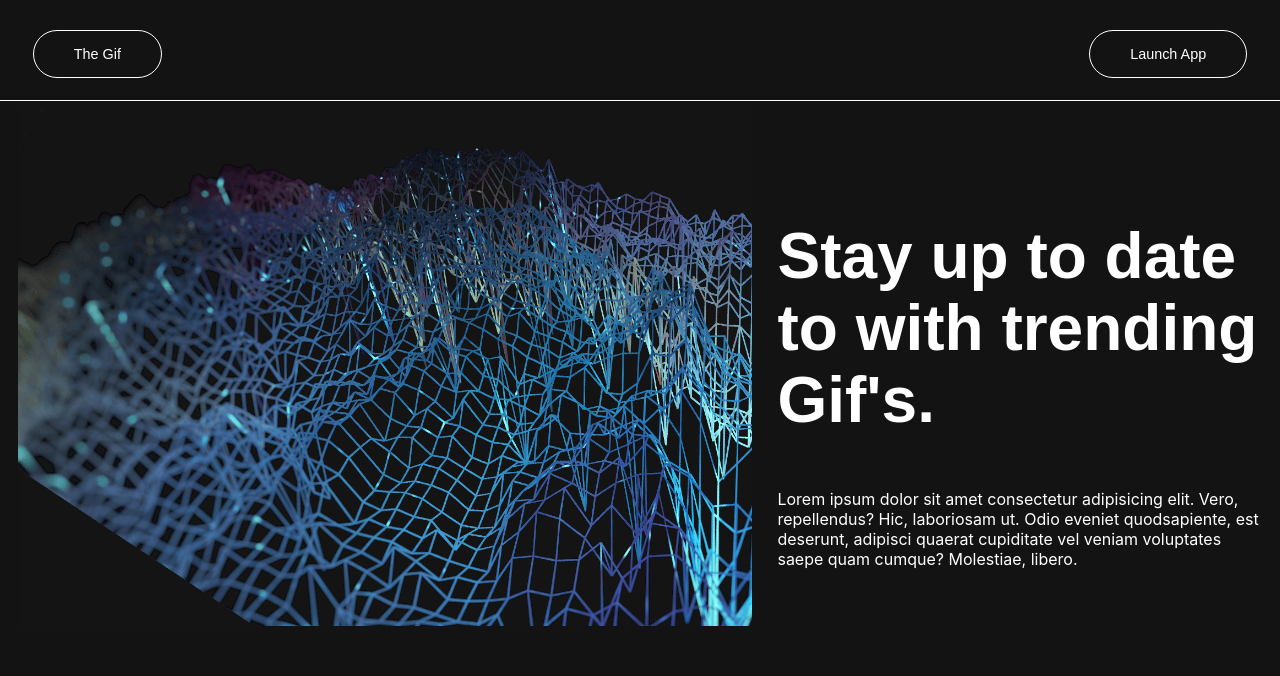
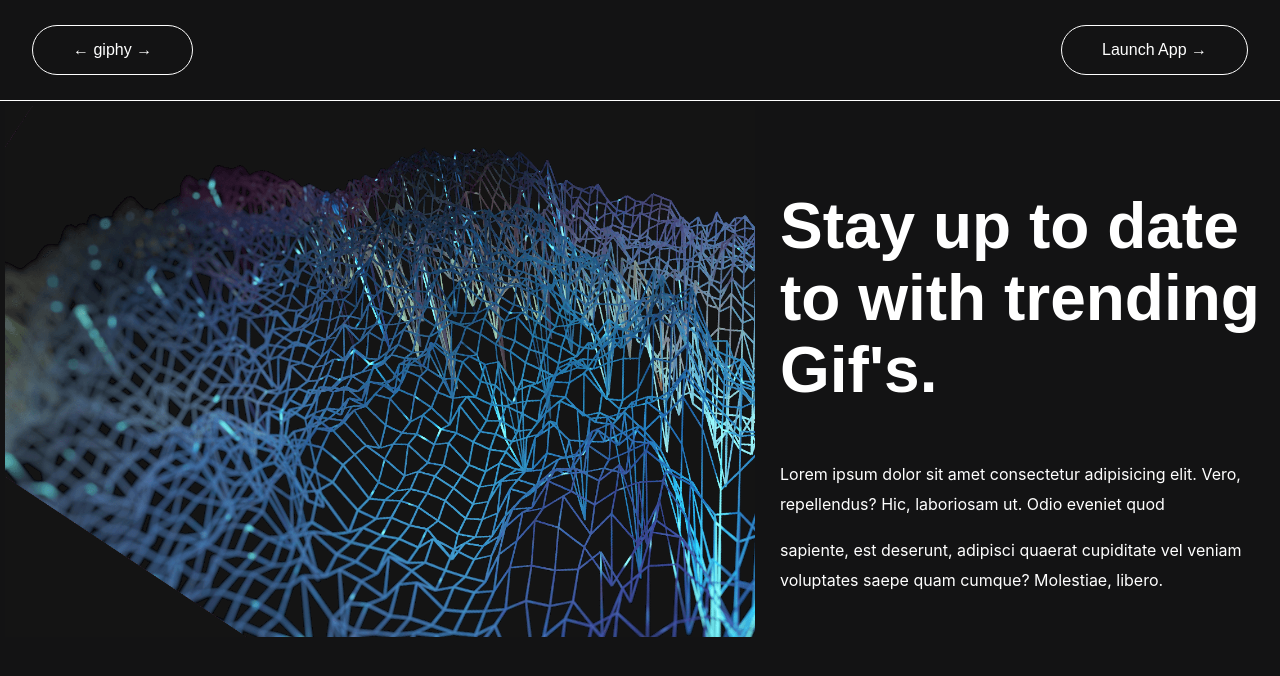
Before and after one commit to keilmart/react-giphy, a React (Create React App) app: page / in a window 1280 px wide. Shown: the top 676 px of the page. Built offline with nearby package versions, Linux system fonts and the light colour scheme.

Commit message:
slight tweaks

```diff
--- a/src/App.css
+++ b/src/App.css
@@ -1,42 +1,65 @@
-.App-header {
-  background-color: #282c34;
-  min-height: 100vh;
+body {
+  background: #131314;
+}
+
+img {
+  padding: 5px;
+}
+
+span {
+  line-height: 30px;
+  color: #FFFFFF;
+  padding-bottom: 20px;
+}
+
+h1 {
+  font-family: 'Archivo', sans-serif;
+  color: #FFFFFF;
+  font-size: 64px;
+  font-weight: bold;
+  line-height: 72px;
+}
+
+h2 {
+  font-family: 'Archivo', sans-serif;
+  color: #FFFFFF;
+  font-size: 50px;
+  font-weight: bold;
+}
+
+h4 {
+  color: black;
+  width: 100%;
+  text-align: center;
+}
+
+.wrapper {
+    width: 95%;
+    margin: 0 auto;
+}
+
+.flexContent {
   display: flex;
-  flex-direction: column;
   align-items: center;
   justify-content: center;
-  font-size: calc(10px + 2vmin);
-  color: white;
+  flex-wrap: wrap;
 }
 
-.loadScreen {
-  display: flex;
-  justify-content: center;
-  align-items: center;
-  height: 100vh;
-  width: 100vw;
-  background-color: #1d1e3a;
-}
-
-button {
+.inputClass {
   text-align: center;
-  font-size: .9rem;
+  font-size: 1rem;
   padding: 15px 40px;
   border-radius: 25px;
-  margin: 30px 20px;
+  /* margin: 30px 20px; */
   border: 1.5px solid #FFFFFF;
   background: #131314;
   color: #FFFFFF;
 }
 
-.wrapper {
-    width: 98%;
-    margin: 0 auto;
-}
-
-.flexContent {
-  display: flex;
-  justify-content: space-between;
+.inputClass:hover {
+  background: #62d3dd;
+  color: #131314;
+  transition: 1.5s;
 }
 
 header {
@@ -48,46 +71,6 @@ header {
     align-items: center;
     flex-wrap: wrap;
     border-bottom: 1px solid #FFFFFF;
-}
-
-body {
-  background: #131314;
-}
-
-h4 {
-  color: black;
-  width: 100%;
-  text-align: center;
-}
-
-.giphysStyle {
-    margin: 0 auto;
-    width: 100%;
-    display: flex;
-    flex-wrap: wrap;
-    justify-content: center;
-}
-
-.container {
-  display: flex;
-  flex-wrap: wrap;
-  justify-content: center;
-}
-
-img {
-  padding: 5px;
-}
-
-h1 {
-  font-family: 'Archivo', sans-serif;
-  color: #FFFFFF;
-  font-size: 64px;
-  font-weight: bold;
-  line-height: 72px;
-}
-
-span {
-  color: #FFFFFF;
 }
 
 .mainDescription {
@@ -109,21 +92,19 @@ span {
 }
 
 .buttonContainer {
-  display: flex;
   justify-content: space-between;
 }
 
-.searchContainer {
-  display: flex;
-  align-items: center;
-  justify-content: center;
+.searchBar {
+  width: 100vw;
+  padding-bottom: 50px;
 }
 
 /* // Loader // */
 .loadScreen {
-  display: flex;
+  /* display: flex;
   justify-content: center;
-  align-items: center;
+  align-items: center; */
   height: 88vh;
   width: 98vw;
   background-color: #1d1e3a;
--- a/src/App.js
+++ b/src/App.js
@@ -35,13 +35,13 @@ class App extends Component {
     <React.Fragment>
       <header>
         <div className="wrapper">
-          <div className="buttonContainer">
-            <button className="findYourGighy" onClick={this.displayHomepageComponent}>The Gif</button>
-            <button className="findYourGighy" onClick={this.displayResultsComponent}>Launch App</button>
+          <div className="flexContent buttonContainer">
+            <button className="inputClass" onClick={this.displayHomepageComponent}>&#x2190; giphy &#x2192;</button>
+            <button className="inputClass" onClick={this.displayResultsComponent}>Launch App &#x2192;</button>
           </div>
         </div>
       </header >
-      <main className="wrapper">
+      <main>
         {this.state.displayHomepage ? <Homepage homepageProps={this.displayHomepage} /> : null}
         {this.state.displayResults ? <Results resultsProps={this.state.displayResults} /> : null}
       </main>
--- a/src/components/Homepage.js
+++ b/src/components/Homepage.js
@@ -12,8 +12,8 @@ class Header extends Component {
                     </div>
                     <div className="mainDescription">
                         <h1>Stay up to date to with trending Gif's.</h1>
-                        <span>Lorem ipsum dolor sit amet consectetur adipisicing elit. Vero, repellendus? Hic, laboriosam ut. Odio eveniet quod</span>
-                        <span>sapiente, est deserunt, adipisci quaerat cupiditate vel veniam voluptates saepe quam cumque? Molestiae, libero.</span>
+                        <span><p>Lorem ipsum dolor sit amet consectetur adipisicing elit. Vero, repellendus? Hic, laboriosam ut. Odio eveniet quod</p></span>
+                        <span><p>sapiente, est deserunt, adipisci quaerat cupiditate vel veniam voluptates saepe quam cumque? Molestiae, libero.</p></span>
                     </div>
                 </div>
             </section>
--- a/src/components/Results.js
+++ b/src/components/Results.js
@@ -24,7 +24,7 @@ class Results extends Component {
 
   // this is the call to the API, it is async, so it awaits for the reply from the API //
   apiCallToGiphy = async (usersEnteredText) => {
-    return await fetch(`http://api.giphy.com/v1/gifs/search?q=${usersEnteredText}&api_key=${API_KEY}&limit=20`)
+    return await fetch(`http://api.giphy.com/v1/gifs/search?q=${usersEnteredText}&api_key=${API_KEY}&limit=18`)
     .then( res => res.json() )
     .then(json => {
       if(json.error) {
@@ -44,7 +44,7 @@ class Results extends Component {
     // this is the loader for the gif section, should render a loading spinner and background //
     // if (this.state.loading) {
     //   return (
-    //     <div class="loadScreen">
+    //     <div class="flexContent loadScreen">
     //       <Loader
     //         type="MutatingDots"
     //         color="#4f7cff"
--- a/src/components/SearchBar.js
+++ b/src/components/SearchBar.js
@@ -5,25 +5,26 @@ class SearchBar extends React.Component {
     super(props)
 
     this.state = {
-      searchTerm: ''
+      userSearch: ''
     }
   }
 
-  handleSearchBarChange(searchTerm) {
-    this.setState({ searchTerm })
-    this.props.onChange(searchTerm)
+  handleSearchBarChange(userSearch) {
+    this.setState({ userSearch })
+    this.props.onChange(userSearch)
   }
 
   render() {
     return (
-        <div className="searchContainer">
-          <h1>Start Searching now!</h1>
-          <div>
+        <div className="flexContent">
+          <h2>Enter a keyword to return your results</h2>
+          <div className="flexContent searchBar">
             <input
+              className="inputClass"
               type="text"
-              placeholder="Start Searching"
-              value={this.state.searchTerm}
-              onChange={(ev) => this.handleSearchBarChange(ev.target.value)}
+              placeholder="Enter your search..."
+              value={this.state.userSearch}
+              onChange={(event) => this.handleSearchBarChange(event.target.value)}
             />
             </div>
         </div>
--- a/src/components/mainList.js
+++ b/src/components/mainList.js
@@ -1,18 +1,18 @@
 import React from 'react'
 import GiphyListItem from './mainListItems.js'
 
-const GifList = ({gifs}) => {
-  const gifList = gifs.map((gif, i) =>
+const GiphyList = ({gifs}) => {
+  const giphList = gifs.map((gif, i) =>
     <div key={i}>
         <GiphyListItem gif={gif} key={gif.id} />
     </div>
   )
 
   return (
-    <div className="container">
-      {gifList}
+    <div className="flexContent">
+      {giphList}
     </div>
   )
 }
 
-export default GifList;
+export default GiphyList;
--- a/src/components/mainListItems.js
+++ b/src/components/mainListItems.js
@@ -1,12 +1,14 @@
 import React from 'react'
 
-const GifListItem = ({gif}) => {
+const GiphyListProp = ({gif}) => {
   const gifImageInfo = gif.images.downsized_medium
+  // const gifImageTitle = gif.name
   return (
     <div>
-      <img src={gifImageInfo.url} alt={gifImageInfo.slug} height="250" width="250"></img>
+      <img src={gifImageInfo.url} name={gifImageInfo.title} alt={gifImageInfo.slug} height="250" width="250"></img>
+      {/* <h4>{gifImageTitle.title}</h4> */}
     </div>
   )
 }
 
-export default GifListItem;
+export default GiphyListProp;
```
